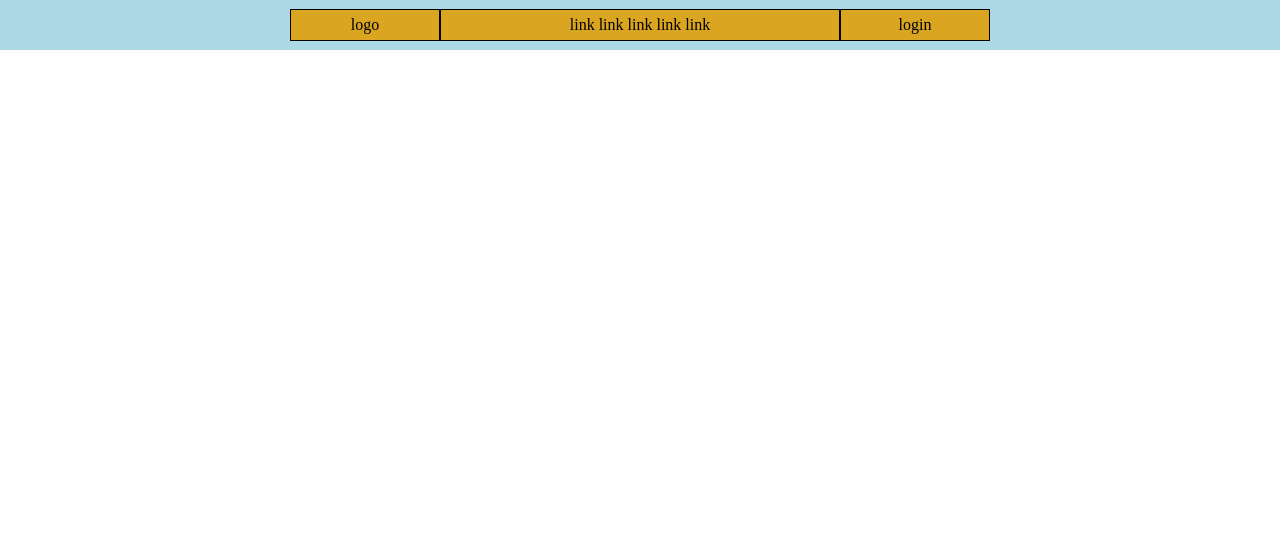
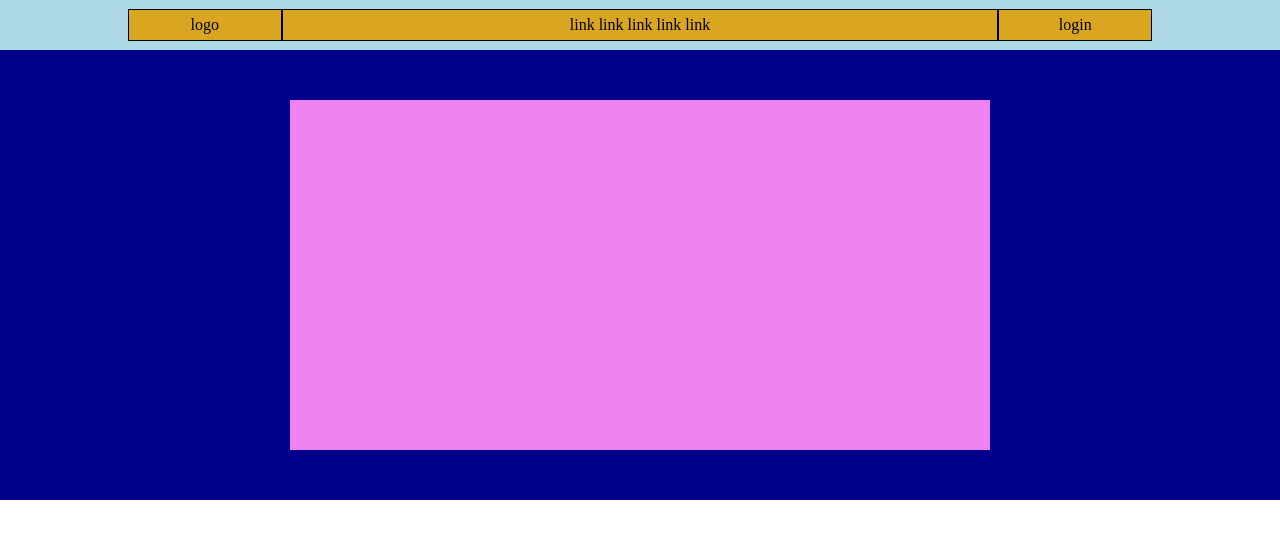
Before and after one commit to vincenzo-terracciano/htmlcss-struttura-discord, a plain HTML site: page index.html in a window 1280 px wide. Drawn offline with Linux system fonts and the light colour scheme.

Commit message:
fixed header and add first section

```diff
--- a/index.html
+++ b/index.html
@@ -10,12 +10,22 @@
 <body>
 
     <header>
-        <div class="d-flex">
-            <dix class="item">logo</dix>
-            <dix class="item item-central">link link link link link</dix>
-            <dix class="item">login</dix>
+        <div class="container">
+            <div class="d-flex">
+                <dix class="item">logo</dix>
+                <dix class="item item-central">link link link link link</dix>
+                <dix class="item">login</dix>
+            </div>
         </div>
     </header>
 
+    <section>
+        <div class="jumbotron">
+                <div class="jb">
+
+                </div>
+            </div>
+    </section>
+
 </body>
 </html>
--- a/style.css
+++ b/style.css
@@ -7,24 +7,53 @@
 :root{
     --discord-title: #add8e6;
     --discord-logo: #daa520;
+    --discord-jumbotron: #00008b;
+    --discord-jb: #ee82ee;
+
+}
+
+header{
+    background-color: var(--discord-title);
+}
+
+.container{
+    width: 80%;
+    margin: auto;
 }
 
 .d-flex{
     display: flex;
-    justify-content: center;
     align-items: center;
     min-height: 50px;
-    background-color: var(--discord-title);
 }
 
 .item{
     background-color: var(--discord-logo);
     line-height: 30px;
-    min-width: 150px;
+    width: 15%;
     border: 1px solid black;
     text-align: center;
 }
 
 .item-central{
-    width: 400px;
+   flex-grow: 1;
 }
+
+section{
+    background-color: var(--discord-jumbotron);
+}
+
+.jumbotron{
+    display: flex;
+    align-items: center;
+    justify-content: center;
+    min-height: 450px;
+}
+
+.jb{
+    background-color: var(--discord-jb);
+    width: 700px;
+    height: 350px;
+
+
+}
```
